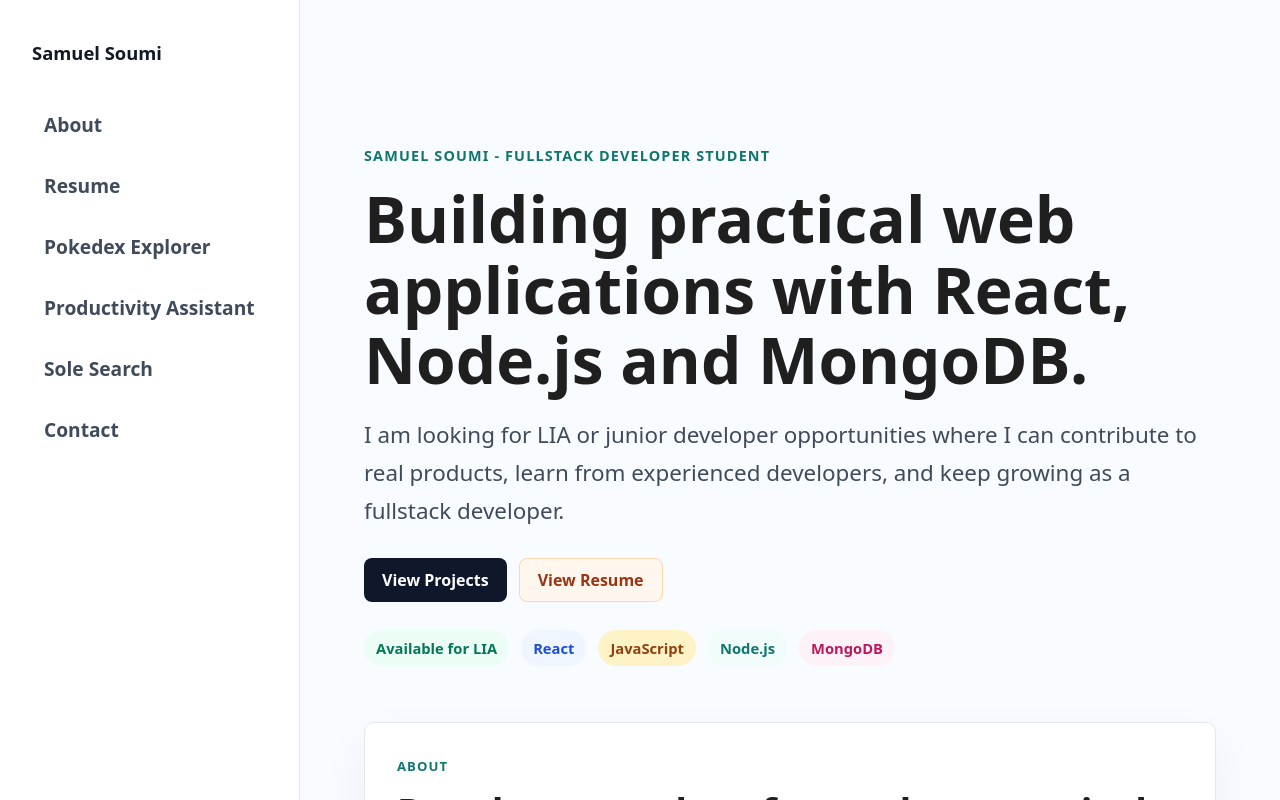
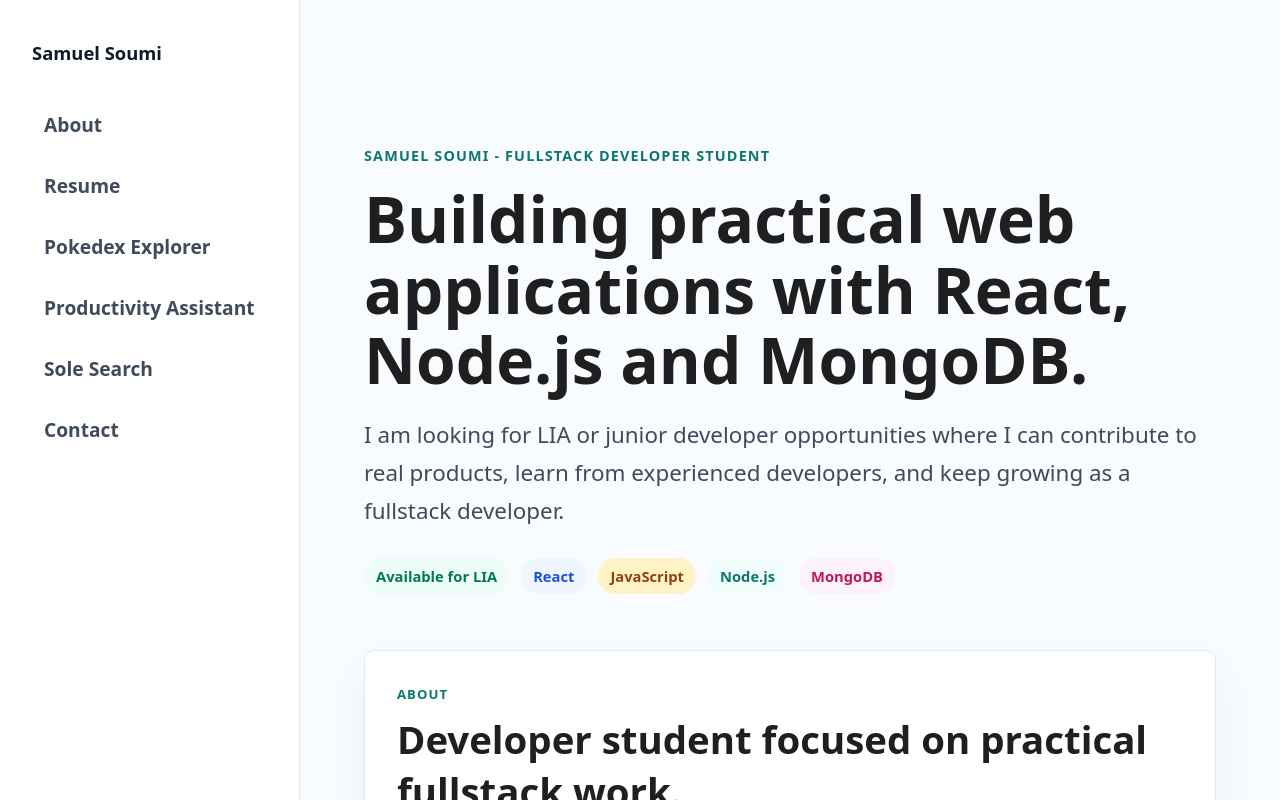
Before and after one commit to Samuel6693/portfolio, a React (Vite) app: page / in a window 1280 px wide. Shown: the top 800 px of the page. Built offline with nearby package versions, Linux system fonts and the light colour scheme.

Commit message:
style: remove hero action buttons

```diff
--- a/src/App.css
+++ b/src/App.css
@@ -116,49 +116,11 @@ html {
   box-shadow: 0 10px 24px rgba(12, 35, 64, 0.06);
 }
 
-.hero-actions,
 .hero-tags {
   display: flex;
   flex-wrap: wrap;
   gap: 12px;
   margin-top: 28px;
-}
-
-.button {
-  display: inline-flex;
-  align-items: center;
-  justify-content: center;
-  min-height: 44px;
-  padding: 0 18px;
-  border-radius: 8px;
-  font-weight: 700;
-  transition: transform 0.18s ease, box-shadow 0.18s ease, background 0.18s ease;
-}
-
-.button:hover {
-  transform: translateY(-1px);
-  text-decoration: none;
-}
-
-.button-primary {
-  background: #0f172a;
-  color: #fff;
-}
-
-.button-primary:hover {
-  background: #0f766e;
-  box-shadow: 0 10px 24px rgba(15, 118, 110, 0.22);
-}
-
-.button-secondary {
-  background: #fff7ed;
-  border: 1px solid #fed7aa;
-  color: #9a3412;
-}
-
-.button-secondary:hover {
-  border-color: #fb923c;
-  background: #ffedd5;
 }
 
 .hero-tags span {
--- a/src/components/Hero.jsx
+++ b/src/components/Hero.jsx
@@ -10,18 +10,6 @@ const Hero = () => {
         to real products, learn from experienced developers, and keep growing as a
         fullstack developer.
       </p>
-
-      <div className="hero-actions">
-        <a href="#projects" className="button button-primary">View Projects</a>
-        <a id="Resume"
-          href="/Samuel_Soumi_CV.pdf"
-          className="button button-secondary"
-          target="_blank"
-          rel="noopener noreferrer"
-        >
-          View Resume
-        </a>
-      </div>
 
       <div className="hero-tags">
         <span>Available for LIA</span>
```
